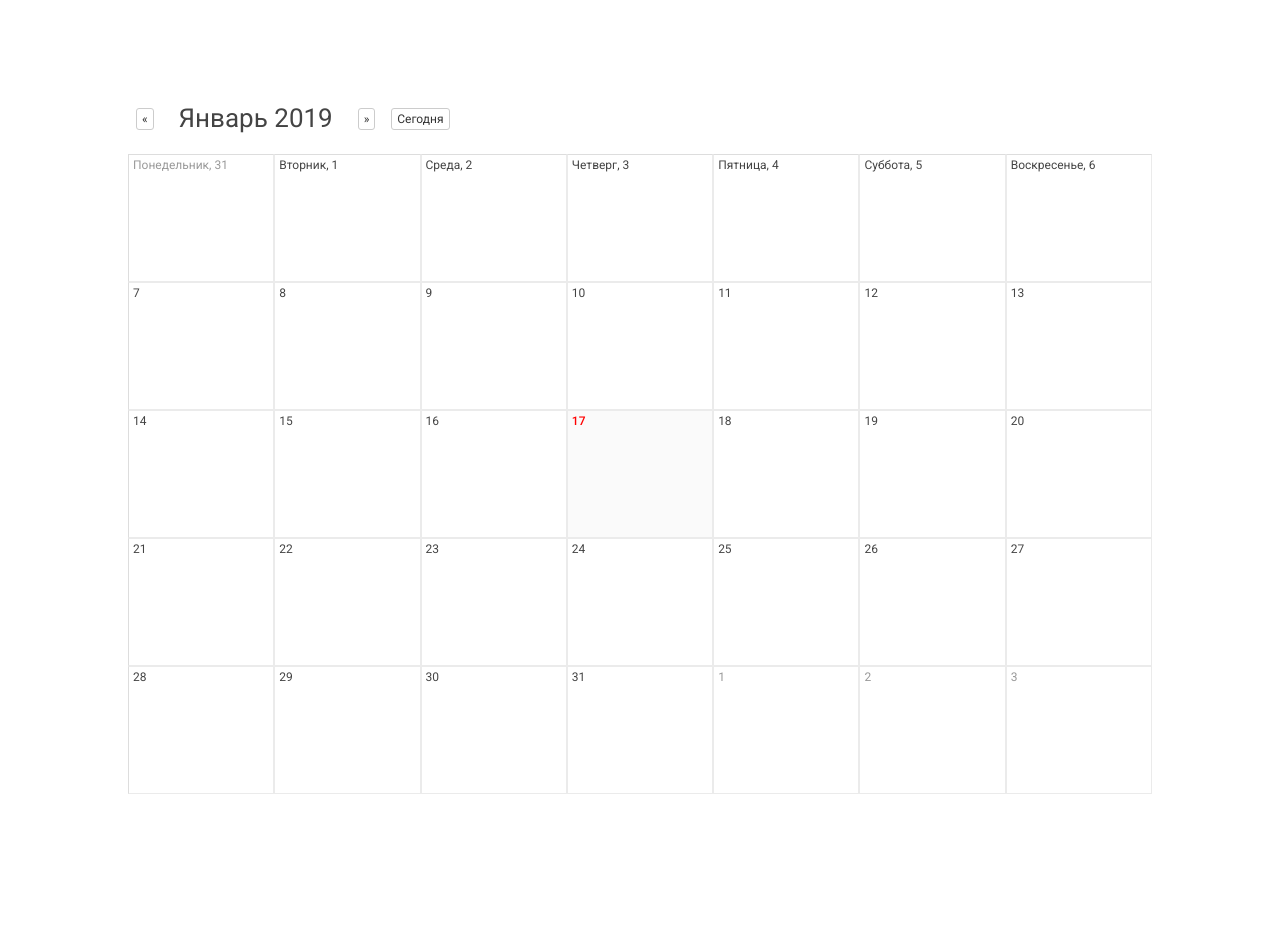
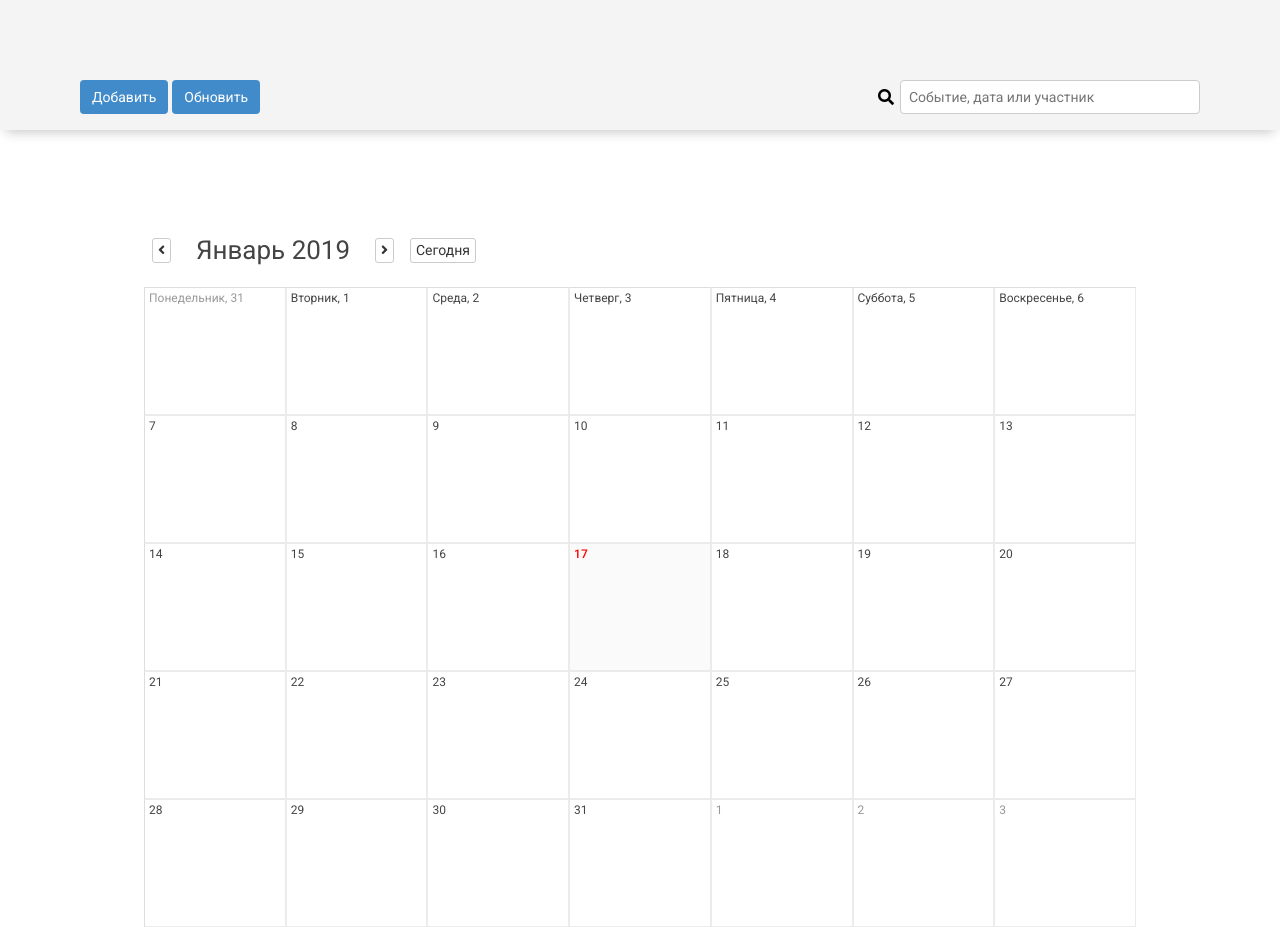
Before and after one commit to egorkqq/day-planner, a React (Create React App) app: page / in a window 1280 px wide. Before the commit the page ends 800 px from the top, so only its background shows below. Built offline with nearby package versions, Linux system fonts and the light colour scheme.

Commit message:
feat: editing cell

```diff
--- a/public/index.html
+++ b/public/index.html
@@ -15,6 +15,11 @@
       href="https://fonts.googleapis.com/css?family=Roboto:300,400,500&amp;subset=cyrillic"
       rel="stylesheet"
     />
+    <link
+      rel="stylesheet"
+      href="https://use.fontawesome.com/releases/v5.6.3/css/all.css"
+    />
+
     <title>Calendar IQ</title>
   </head>
   <body>
--- a/src/App.js
+++ b/src/App.js
@@ -3,6 +3,7 @@ import Calendar from "./Calendar";
 import moment from "moment";
 import "moment/locale/ru";
 import Cell from "./Calendar/Cell";
+import Header from "./Header";
 
 export default class App extends Component {
   state = {
@@ -13,25 +14,29 @@ export default class App extends Component {
   setToday = () => {
     this.setState({ date: moment() });
   };
-  componentWillMount() {
+  renderExample = () => {
     if (!localStorage.data) {
       localStorage.data = JSON.stringify([
         {
-          date: 1547665200000,
+          date: "1547665200000",
           content: {
-            event: "Тестовый",
-            names: "Ваня",
-            description: "гав-гав тестовое событие"
+            event: "Сделать ТЗ",
+            names: "Егор",
+            description: "Здесь должно быть описание"
           }
         }
       ]);
     }
+  };
+  componentWillMount() {
+    this.renderExample();
   }
 
   render() {
     let counter = 7;
     return (
       <Fragment>
+        <Header />
         <Calendar
           onChangeMonth={date => this.setState({ date })}
           date={this.state.date}
@@ -60,14 +65,18 @@ export default class App extends Component {
           }}
           renderHeader={({ date, onPrevMonth, onNextMonth }) => (
             <div className="Calendar-header">
-              <button onClick={onPrevMonth}>«</button>
+              <button onClick={onPrevMonth}>
+                <i className="fas fa-angle-left" />
+              </button>
               <div className="Calendar-header-currentDate">
                 {date
                   .format("MMMM YYYY")
                   .charAt(0)
                   .toUpperCase() + date.format("MMMM YYYY").slice(1)}
               </div>
-              <button onClick={onNextMonth}>»</button>
+              <button onClick={onNextMonth}>
+                <i className="fas fa-angle-right" />
+              </button>
               <button onClick={this.setToday}>Сегодня</button>
             </div>
           )}
--- a/src/Calendar/Cell.js
+++ b/src/Calendar/Cell.js
@@ -3,7 +3,11 @@ import moment from "moment";
 import cx from "classnames";
 import Tooltip from "./../Tooltip";
 class Cell extends Component {
-  state = { tooltipOpened: false, data: undefined };
+  state = {
+    tooltipOpened: false,
+    data: undefined,
+    thisEventAlreadyExists: false
+  };
   openTooltip = e => {
     this.setState(prevState => {
       return {
@@ -48,6 +52,7 @@ class Cell extends Component {
         </div>
         {tooltipOpened && (
           <Tooltip
+            data={data}
             day={day}
             openTooltip={this.openTooltip}
             updateCell={this.getDataFromStorage}
--- a/src/Calendar/styles.sass
+++ b/src/Calendar/styles.sass
@@ -7,12 +7,13 @@ body
   font-family: sans-serif
   font-size: 16px
   color: #444
-  min-width: 992px
 
 .Calendar
   width: 80%
   height: 480px
   margin: 100px auto
+
+  max-width: 992px
 
 .Calendar-grid
   display: flex
@@ -41,7 +42,7 @@ body
     color: #333333
     background-color: #ffffff
     padding: 1px 5px
-    font-size: 12px
+    font-size: 14px
     line-height: 1.5
     border-radius: 3px
     margin: 8px
@@ -71,6 +72,7 @@ body
     white-space: normal
     overflow: hidden
     color: #000
+    font-weight: 400
   &--current
     font-weight: 500
     color: red
--- a/src/Header/index.js
+++ b/src/Header/index.js
@@ -0,0 +1,22 @@
+import React, { Component } from "react";
+import "./styles.sass";
+class Header extends Component {
+  state = {};
+  render() {
+    return (
+      <header className="Header">
+        <button className="Header-button">Добавить</button>
+        <button className="Header-button">Обновить</button>
+        <div className="Header-search">
+          <button className="fas fa-search Header-search-button" />
+          <input
+            className="Header-search-input"
+            placeholder="Событие, дата или участник"
+          />
+        </div>
+      </header>
+    );
+  }
+}
+
+export default Header;
--- /dev/null
+++ b/src/Header/styles.sass
@@ -0,0 +1,32 @@
+.Header
+  box-shadow: 0px 8px 11px -6px rgba(181, 179, 179, 0.75)
+  background-color: #f4f4f4
+  padding: 80px 80px 16px 80px
+  display: flex
+  justify-content: space-between
+  &-search
+    margin-left: auto
+    display: flex
+    align-items: center
+    &-button
+      border: none
+      background: inherit
+    &-input
+      padding: 8px
+      font-size: 14px
+      color: #555555
+      background-color: #ffffff
+      background-image: none
+      border: 1px solid #cccccc
+      border-radius: 4px
+      width: 300px
+  &-button
+    color: #ffffff
+    background-color: #428bca
+    border-color: #357ebd
+    padding: 6px 12px
+    font-size: 14px
+    line-height: 1.5
+    border-radius: 4px
+    border: none
+    margin-right: 4px
--- a/src/Tooltip/index.js
+++ b/src/Tooltip/index.js
@@ -12,7 +12,13 @@ class Tooltip extends Component {
   saveData = () => {
     const { event, names, description } = this.state;
     const { day, openTooltip, updateCell } = this.props;
+
     if (event && names) {
+      if (this.checkToExists()) {
+        const prevData = JSON.parse(localStorage.getItem("data"));
+        const newData = prevData.filter(el => +el.date !== +day.format("x"));
+        localStorage.setItem("data", JSON.stringify(newData));
+      }
       const prevData = JSON.parse(localStorage.getItem("data"));
       const newDataItem = {
         date: day.format("x"),
@@ -25,7 +31,24 @@ class Tooltip extends Component {
     openTooltip();
   };
 
+  checkToExists = () => {
+    const { day } = this.props;
+    const data = JSON.parse(localStorage.getItem("data")).filter(
+      el => +el.date === +day.format("x")
+    );
+    if (data.length) return true;
+  };
+
   componentDidMount() {
+    const { data } = this.props;
+    if (data) {
+      console.log("пишу в тейт");
+      this.setState({
+        event: data.content.event,
+        names: data.content.names,
+        description: data.content.description
+      });
+    }
     document.addEventListener("mousedown", this.handleClickOutside);
   }
 
@@ -74,9 +97,14 @@ class Tooltip extends Component {
           className="Tooltip-textarea"
           rows="5"
         />
-        <button onClick={this.saveData} className="Tooltip-button">
-          Готово
-        </button>
+        <div>
+          <button onClick={this.saveData} className="Tooltip-button">
+            Готово
+          </button>
+          <button onClick={this.clearData} className="Tooltip-button">
+            Удалить
+          </button>
+        </div>
       </div>
     );
   }
--- a/src/Tooltip/styles.sass
+++ b/src/Tooltip/styles.sass
@@ -10,6 +10,7 @@
   left: 100%
   top: 10%
   z-index: 10000
+  min-width: 200px
   &-input
     margin-bottom: 4px
   &-textarea
@@ -19,6 +20,8 @@
     border-radius: 4px
     margin-top: 16px
     padding: 4px
+    display: inline
+    margin-right: 4px
   &:after
     content: ""
     position: absolute
```
